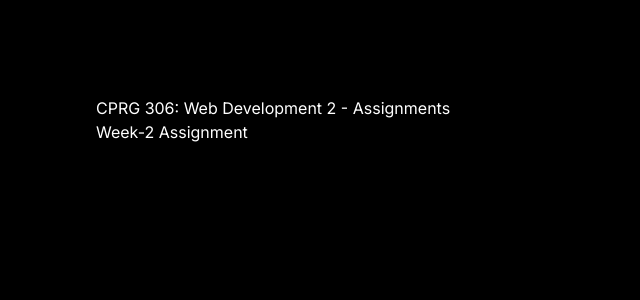
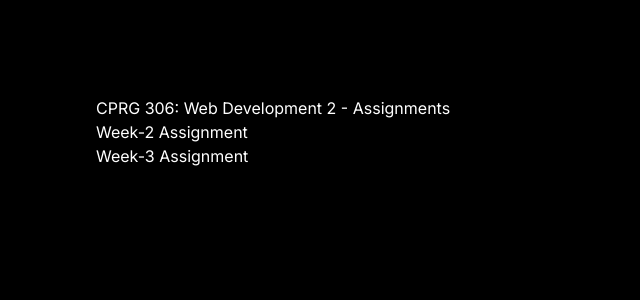
Before and after one commit to magdalenabrinas/cprg306-assignments, a Next.js app: page / in a window 1280 px wide. Shown: the top 300 px of the page, without its empty margins (0-640 px from the left). Built offline with nearby package versions, Linux system fonts and the light colour scheme.

Commit message:
Modify week3

```diff
--- a/app/page.js
+++ b/app/page.js
@@ -8,6 +8,9 @@ export default function Home() {
         <p>
           <Link href="/week-2">Week-2 Assignment</Link>
         </p>
+        <p>
+          <Link href="/week-3">Week-3 Assignment</Link>
+        </p>
       </div>
     </main>
   );
```
